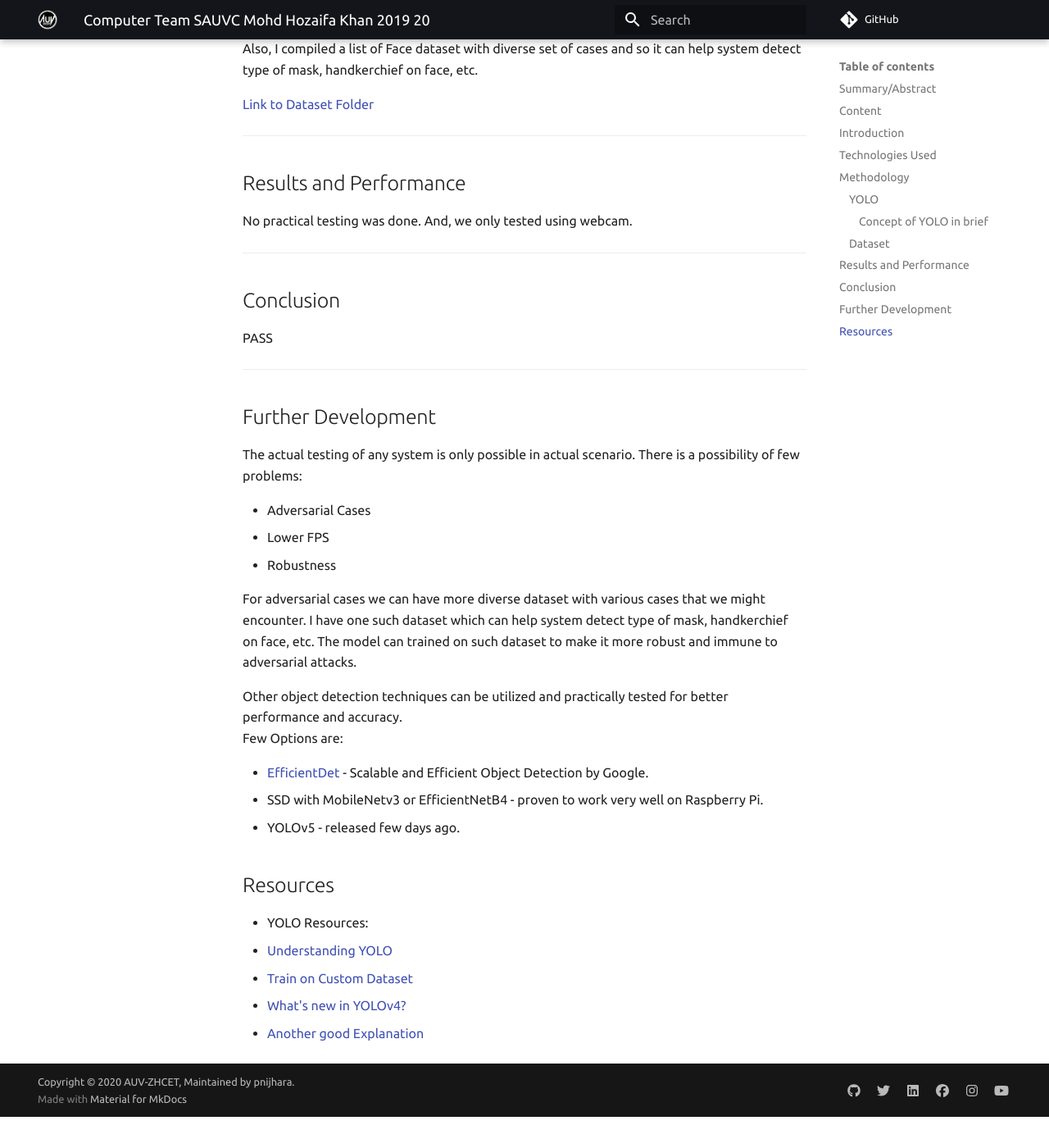
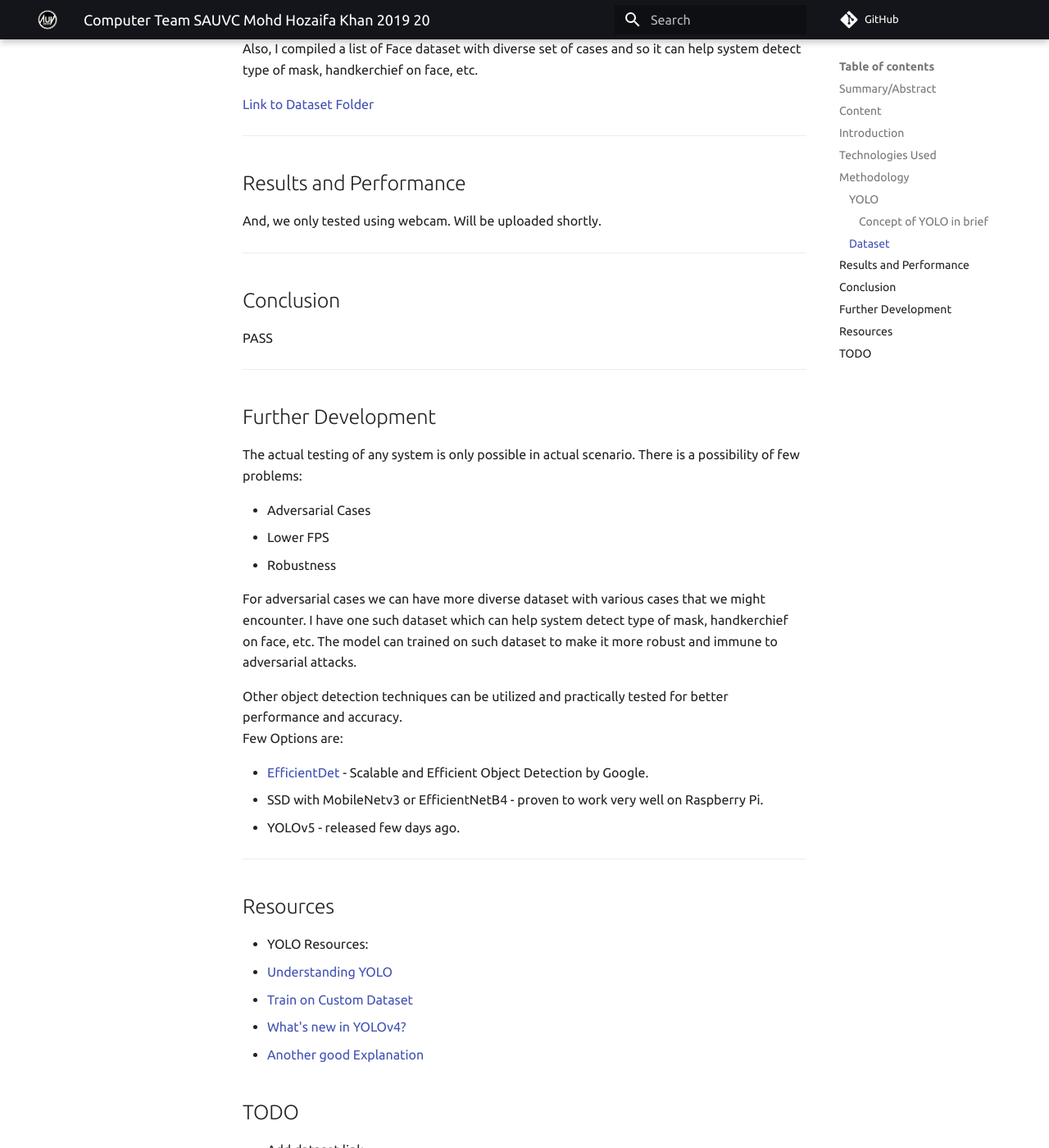
Before and after one commit to auvzhcet/Documentation, an MkDocs documentation site: the page built from docs/computer/student_Reports/Computer-Team_SAUVC_Mohd-Hozaifa-Khan_2019-20.md, in a window 1280 px wide and 1400 px high, scrolled down 2876 px. Shown: the whole window at 82% size. Built offline with MkDocs 1.6.1 and Material for MkDocs 9.7.7, drawn with Linux system fonts in a browser that asks for light colours; comment, search, counter and statistics services are not loaded; before the commit the page ends 4238 px from its top, so only the background shows below that; some of the changed text lies outside the part shown.

Commit message:
docs: add todo

```diff
--- a/docs/computer/student_Reports/Computer-Team_SAUVC_Mohd-Hozaifa-Khan_2019-20.md
+++ b/docs/computer/student_Reports/Computer-Team_SAUVC_Mohd-Hozaifa-Khan_2019-20.md
@@ -95,7 +95,7 @@ Also, I compiled a list of Face dataset with diverse set of cases and so it can
 
 ## Results and Performance
 
-No practical testing was done. And, we only tested using webcam.
+And, we only tested using webcam. Will be uploaded shortly.
 
 ---
 
@@ -122,6 +122,8 @@ Few Options are:
 * SSD with MobileNetv3 or EfficientNetB4 - proven to work very well on Raspberry Pi.
 * YOLOv5 - released few days ago.
 
+---
+
 ## Resources
 
 * YOLO Resources:
@@ -129,3 +131,9 @@ Few Options are:
   - [Train on Custom Dataset](https://blog.roboflow.ai/training-yolov4-on-a-custom-dataset/)
   - [What's new in YOLOv4?](https://towardsdatascience.com/whats-new-in-yolov4-323364bb3ad3)
   - [Another good Explanation](https://towardsdatascience.com/yolo-you-only-look-once-real-time-object-detection-explained-492dc9230006)
+
+## TODO
+
++ Add dataset link
++ Upload test GIF
++ Add mAP and IOU scores.
```
